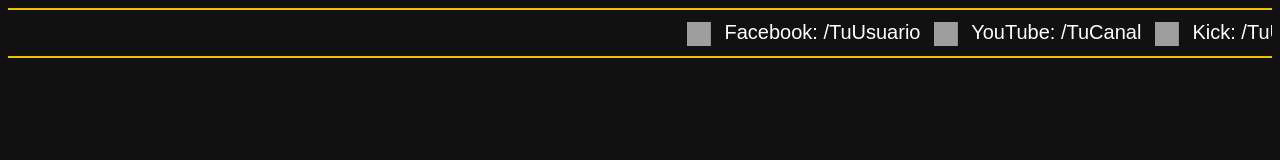
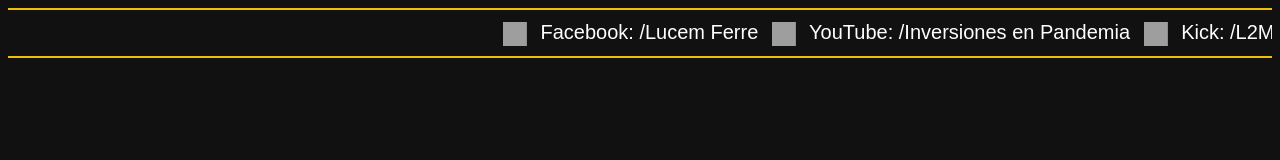
Before and after one commit to inversionesenpandemia/l2maniacos, a plain HTML site: page marquesina.html in a window 1280 px wide. Drawn offline with Linux system fonts and the light colour scheme; grey boxes are pictures that could not be loaded.

Commit message:
Update marquesina.html

```diff
--- a/marquesina.html
+++ b/marquesina.html
@@ -35,10 +35,10 @@
 <body>
   <div class="marquee">
     <span>
-      <img src="https://cdn-icons-png.flaticon.com/512/733/733547.png" class="icon"> Facebook: /TuUsuario
-      <img src="https://cdn-icons-png.flaticon.com/512/1384/1384060.png" class="icon"> YouTube: /TuCanal
-      <img src="https://cdn-icons-png.flaticon.com/512/5968/5968919.png" class="icon"> Kick: /TuUsuarioKick
-      ⭐ ¡Gracias por mirar, dar like y seguirme! ⭐
+      <img src="https://cdn-icons-png.flaticon.com/512/733/733547.png" class="icon"> Facebook: /Lucem Ferre
+      <img src="https://cdn-icons-png.flaticon.com/512/1384/1384060.png" class="icon"> YouTube: /Inversiones en Pandemia
+      <img src="https://cdn-icons-png.flaticon.com/512/5968/5968919.png" class="icon"> Kick: /L2Maniacos
+      ⭐ ¡Gracias por mirar, dar like y seguirme! ⭐ Estoy de Lunes a Domingos entre las 13 y las 21 hs de Argentina
     </span>
   </div>
 </body>
```
